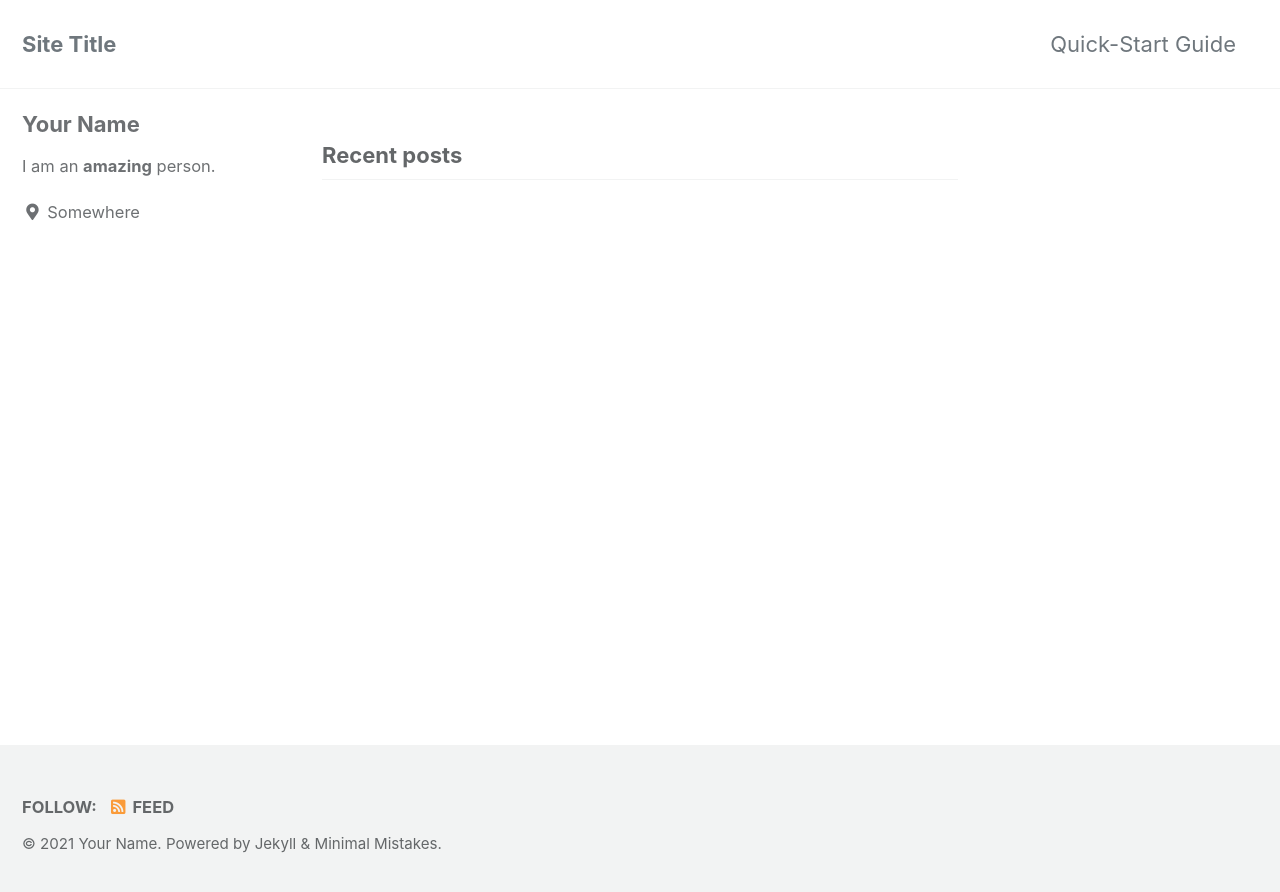
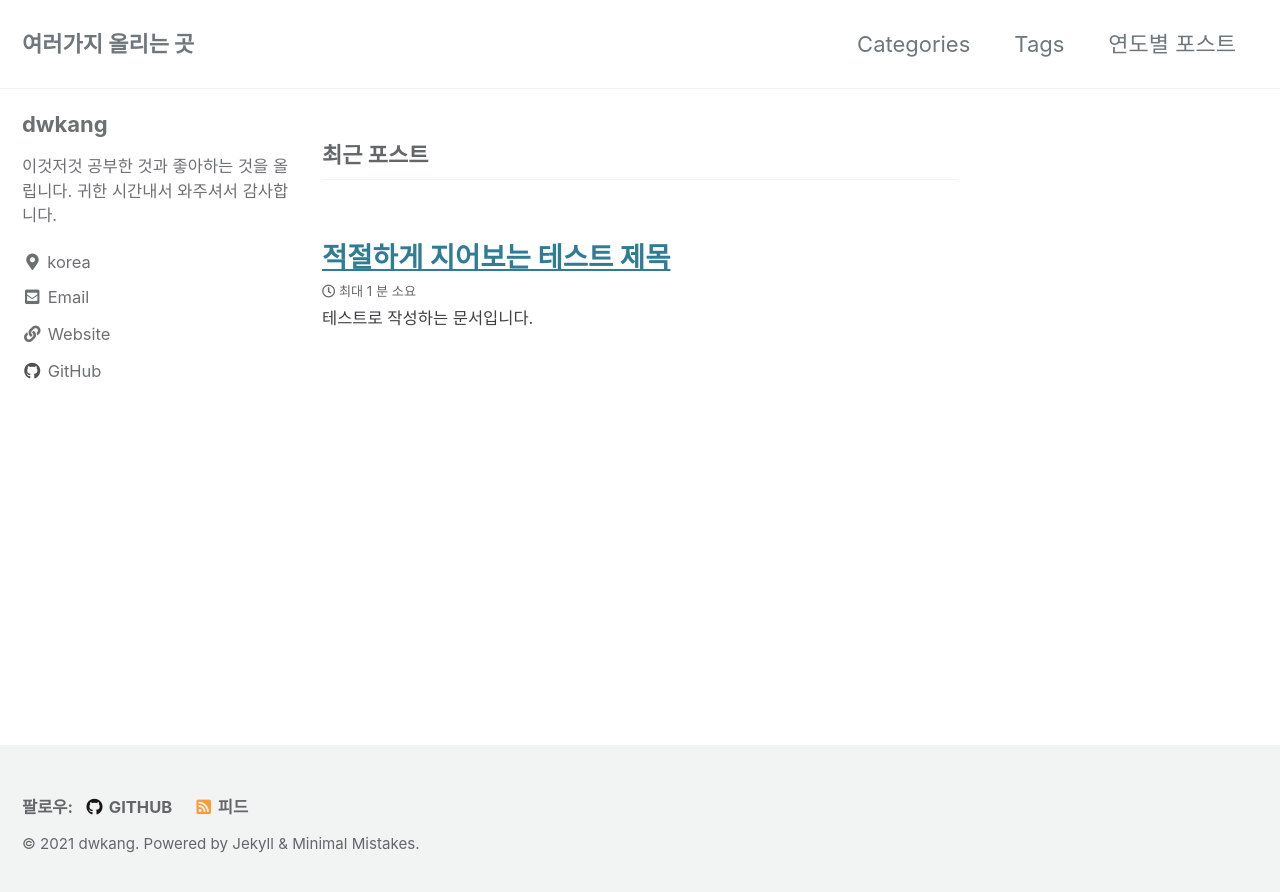
Before and after one commit to icdwkang/icdwkang.github.com, a Jekyll site: the page built from index.html, in a window 1280 px wide. Shown: the top 892 px of the page. Built offline with Jekyll 4.4.1, drawn with Linux system fonts in a browser that asks for light colours; cached includes are drawn as plain includes; the list of posts is cut into pages by our own code.

Commit message:
설정 수정 및 테스트 문서 첨부
https://honbabzone.com/jekyll/start-gitHubBlog/ 참조 감사합니다.

```diff
--- a/Gemfile
+++ b/Gemfile
@@ -1,2 +1,4 @@
 source "https://rubygems.org"
 gemspec
+
+gem 'jekyll-admin', group: :jekyll_plugins
--- a/_config.yml
+++ b/_config.yml
@@ -15,18 +15,18 @@
 minimal_mistakes_skin    : "default" # "air", "aqua", "contrast", "dark", "dirt", "neon", "mint", "plum", "sunrise"
 
 # Site Settings
-locale                   : "en-US"
-title                    : "Site Title"
-title_separator          : "-"
+locale                   : "ko-KR"
+title                    : "적절한 제목"
+title_separator          : "&#124;"
 subtitle                 : # site tagline that appears below site title in masthead
-name                     : "Your Name"
-description              : "An amazing website."
-url                      : # the base hostname & protocol for your site e.g. "https://mmistakes.github.io"
+name                     : "dwkang"
+description              : # "이것저것 올립니다."
+url                      : "https://icdwkang.github.io" # the base hostname & protocol for your site e.g. "https://mmistakes.github.io"
 baseurl                  : # the subpath of your site, e.g. "/blog"
 repository               : # GitHub username/repo-name e.g. "mmistakes/minimal-mistakes"
 teaser                   : # path of fallback teaser image, e.g. "/assets/images/500x300.png"
 logo                     : # path of logo image to display in the masthead, e.g. "/assets/images/88x88.png"
-masthead_title           : # overrides the website title displayed in the masthead, use " " for no title
+masthead_title           : "여러가지 올리는 곳" # overrides the website title displayed in the masthead, use " " for no title
 # breadcrumbs            : false # true, false (default)
 words_per_minute         : 200
 comments:
@@ -94,52 +94,28 @@ analytics:
 
 # Site Author
 author:
-  name             : "Your Name"
+  name             : "dwkang"
   avatar           : # path of avatar image, e.g. "/assets/images/bio-photo.jpg"
-  bio              : "I am an **amazing** person."
-  location         : "Somewhere"
-  email            :
+  bio              : "이것저것 공부한 것과 좋아하는 것을 올립니다. 귀한 시간내서 와주셔서 감사합니다."
+  location         : "korea"
+  email            : # "icdwkang@gmail.com"
   links:
     - label: "Email"
       icon: "fas fa-fw fa-envelope-square"
-      # url: "mailto:your.name@email.com"
+      url: "mailto:icdwkang@gmail.com"
     - label: "Website"
       icon: "fas fa-fw fa-link"
-      # url: "https://your-website.com"
-    - label: "Twitter"
-      icon: "fab fa-fw fa-twitter-square"
-      # url: "https://twitter.com/"
-    - label: "Facebook"
-      icon: "fab fa-fw fa-facebook-square"
-      # url: "https://facebook.com/"
+      url: "https://icdwkang.github.io"
     - label: "GitHub"
       icon: "fab fa-fw fa-github"
-      # url: "https://github.com/"
-    - label: "Instagram"
-      icon: "fab fa-fw fa-instagram"
-      # url: "https://instagram.com/"
+      url: "https://github.com/icdwkang"
 
 # Site Footer
 footer:
   links:
-    - label: "Twitter"
-      icon: "fab fa-fw fa-twitter-square"
-      # url:
-    - label: "Facebook"
-      icon: "fab fa-fw fa-facebook-square"
-      # url:
     - label: "GitHub"
       icon: "fab fa-fw fa-github"
-      # url:
-    - label: "GitLab"
-      icon: "fab fa-fw fa-gitlab"
-      # url:
-    - label: "Bitbucket"
-      icon: "fab fa-fw fa-bitbucket"
-      # url:
-    - label: "Instagram"
-      icon: "fab fa-fw fa-instagram"
-      # url:
+      url: "https://github.com/icdwkang"
 
 
 # Reading Files
@@ -277,6 +253,13 @@ defaults:
       layout: single
       author_profile: true
       read_time: true
-      comments: # true
+      comments: true
       share: true
       related: true
+  # _pages
+  - scope:
+      path: "_pages"
+      type: pages
+    values:
+      layout: single
+      author_profile: true
--- a/_data/navigation.yml
+++ b/_data/navigation.yml
@@ -1,12 +1,8 @@
 # main links
 main:
-  - title: "Quick-Start Guide"
-    url: https://mmistakes.github.io/minimal-mistakes/docs/quick-start-guide/
-  # - title: "About"
-  #   url: https://mmistakes.github.io/minimal-mistakes/about/
-  # - title: "Sample Posts"
-  #   url: /year-archive/
-  # - title: "Sample Collections"
-  #   url: /collection-archive/
-  # - title: "Sitemap"
-  #   url: /sitemap/
+  - title: "Categories"
+    url: /categories/
+  - title: "Tags"
+    url: /tags/
+  - title: "연도별 포스트"
+    url: /posts/
--- /dev/null
+++ b/_posts/2021/2021-03-01-test_title.md
@@ -0,0 +1,13 @@
+---
+title: 적절하게 지어보는 테스트 제목
+search: false
+categories:
+- Etc
+last_modified_at: '2021-03-01 08:06:00 -0500'
+---
+
+테스트로 작성하는 문서입니다.
+
+줄 바꿈이 제대로 되는지 확인합니다.
+
+admin 페이지에서 파일 수정도 제대로 이루어지는지 확인합니다.
```
Also changed, not shown: _pages/404.md (added, +8 -0 lines), _pages/category-archive.md (added, +6 -0 lines), _pages/tag-archive.md (added, +6 -0 lines), _pages/year-archive.md (added, +6 -0 lines).
